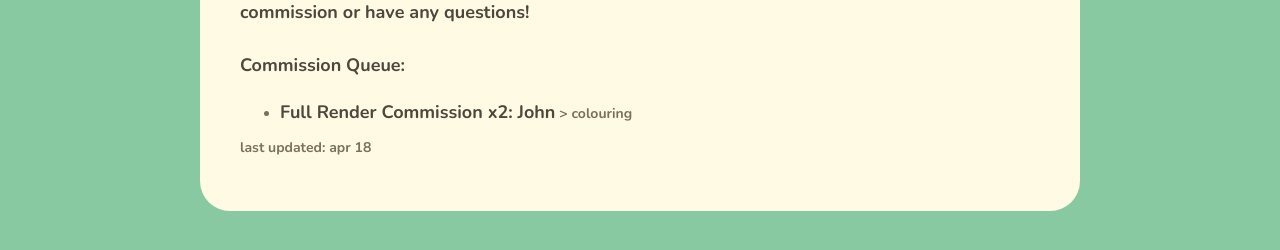
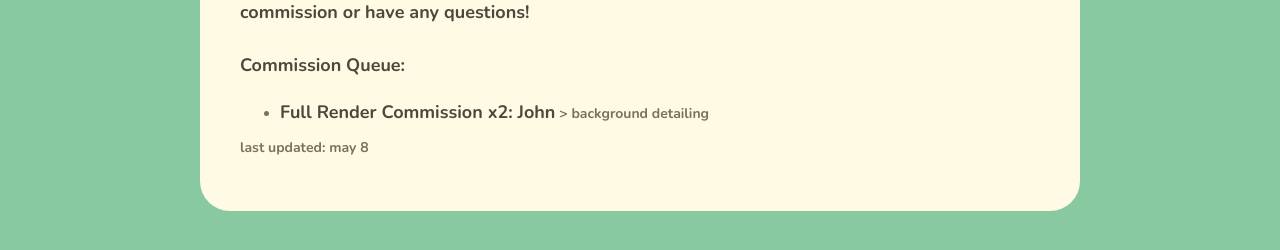
Before and after one commit to antheakwong/antheakwong.github.io, a Jekyll site: the page built from commissions/index.md, in a window 1280 px wide and 900 px high, scrolled down 1982 px. Shown: the part 609-859 px from the top of the window. Built offline with Jekyll 4.4.1, drawn with Linux system fonts in a browser that asks for light colours; nearby versions of some CDN libraries.

Commit message:
Update index.md

```diff
--- a/commissions/index.md
+++ b/commissions/index.md
@@ -53,8 +53,8 @@
 # **Commission Queue:**
 
 
-- **Full Render Commission x2: John** > colouring
+- **Full Render Commission x2: John** > background detailing
 
 
 
-last updated: apr 18
+last updated: may 8
```
